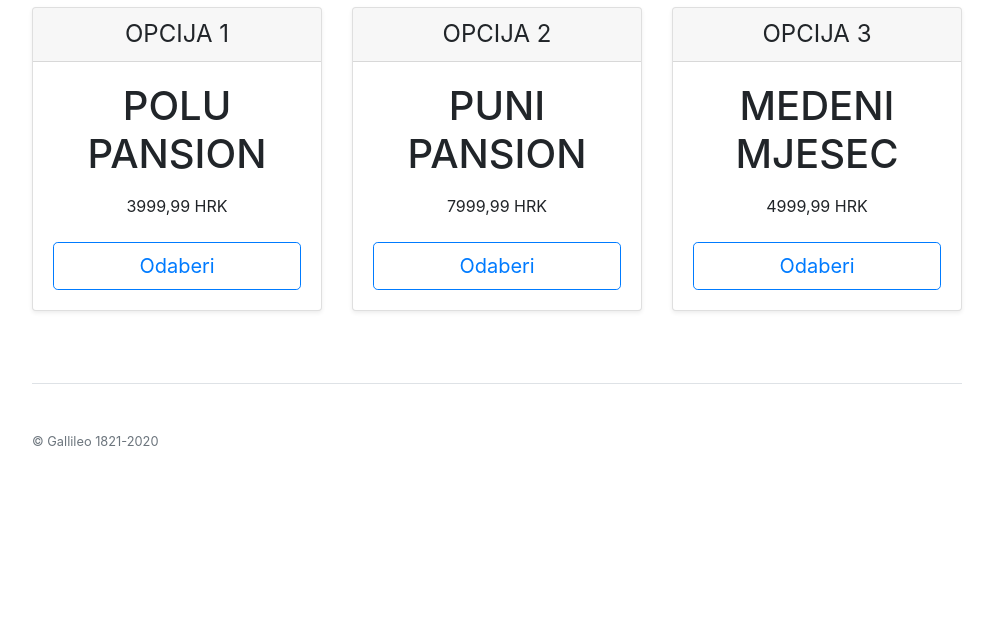
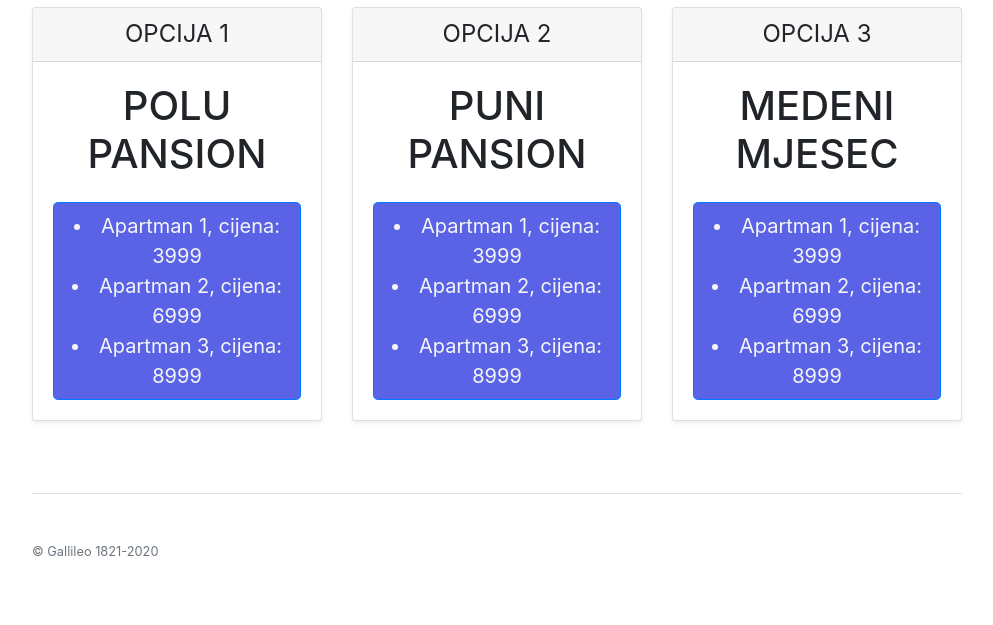
Before and after one commit to FilipBaric/pzw-pz2-FilipBaric, a Flask app: page /pricing.html in a window 1280 px wide. Shown: the part 275-900 px from the top of the page, without its empty margins (143-1136 px from the left). Before the commit the page ends 721 px from the top, so only its background shows below. Run offline with Flask 2, Linux system fonts and the light colour scheme; some libraries are stand-ins or nearby versions.

Commit message:
Zavrsena stranica

```diff
--- a/Projekt/app.py
+++ b/Projekt/app.py
@@ -3,6 +3,12 @@ from flask_bootstrap import Bootstrap
 from flask_wtf import FlaskForm
 from wtforms import StringField, PasswordField, SubmitField
 from wtforms.validators import DataRequired
+
+apartmani = [
+    {"id": 1, "naslov": "Apartman 1", "cijena": 3999},
+    {"id": 2, "naslov": "Apartman 2", "cijena": 6999},
+    {"id": 3, "naslov": "Apartman 3", "cijena": 8999}
+]
 
 app = Flask(__name__)
 Bootstrap = Bootstrap(app)
@@ -38,14 +44,12 @@ def galerija():
 
 @app.route("/pricing.html")
 def pricing():
-    return render_template("pricing.html")
+    return render_template("pricing.html", apartmani = apartmani)
 
 @app.route("/checkout.html/<id>")
 def checkout(id):
-
-
-
-    return render_template("checkout.html", id = id)
+    apartman = [a for a in apartmani if a["id"] == int(id) ][0]
+    return render_template("checkout.html", apartman = apartman)
 
 @app.route("/zahvala.html")
 def zahvala():
--- a/Projekt/templates/pricing.html
+++ b/Projekt/templates/pricing.html
@@ -81,9 +81,12 @@
       <div class="card-body">
         <h1 class="card-title pricing-card-title">POLU PANSION<small class="text-muted"></small></h1>
         <ul class="list-unstyled mt-3 mb-4">
-          <li>3999,99 HRK</li>
         </ul>
-        <button type="button" class="btn btn-lg btn-block btn-outline-primary"><a href="checkout.html/0">Odaberi</a></button>
+        <button type="button" class="btn btn-lg btn-block btn-outline-primary" style="background-color: rgb(90, 99, 230);"><div>
+          {% for a in apartmani %}
+            <li style="color: whitesmoke;"><a href="{{url_for('checkout', id = a.id)}}" style="color: whitesmoke;">{{ a.naslov }}</a>, cijena: {{a.cijena}}</li>
+          {% endfor %}
+        </div></button>
       </div>
     </div>
     <div class="card mb-4 shadow-sm">
@@ -93,9 +96,12 @@
       <div class="card-body">
         <h1 class="card-title pricing-card-title">PUNI PANSION<small class="text-muted"></small></h1>
         <ul class="list-unstyled mt-3 mb-4">
-          <li>7999,99 HRK</li>
         </ul>
-        <button type="button" class="btn btn-lg btn-block btn-outline-primary"><a href="checkout.html/1">Odaberi</a></button>
+        <button type="button" class="btn btn-lg btn-block btn-outline-primary" style="background-color: rgb(90, 99, 230);"><div>
+          {% for a in apartmani %}
+            <li style="color: whitesmoke;"><a href="{{url_for('checkout', id = a.id)}}" style="color: whitesmoke;">{{ a.naslov }}</a>, cijena: {{a.cijena}}</li>
+          {% endfor %}
+        </div></button>
       </div>
     </div>
     <div class="card mb-4 shadow-sm">
@@ -105,9 +111,12 @@
       <div class="card-body">
         <h1 class="card-title pricing-card-title">MEDENI MJESEC<small class="text-muted"></small></h1>
         <ul class="list-unstyled mt-3 mb-4">
-          <li>4999,99 HRK</li>
         </ul>
-        <button type="button" class="btn btn-lg btn-block btn-outline-primary"><a href="checkout.html/2">Odaberi</a></button>
+        <button type="button" class="btn btn-lg btn-block btn-outline-primary" style="background-color: rgb(90, 99, 230);"><div>
+          {% for a in apartmani %}
+            <li style="color: whitesmoke;"><a href="{{url_for('checkout', id = a.id)}}" style="color: whitesmoke;">{{ a.naslov }}</a>, cijena: {{a.cijena}}</li>
+          {% endfor %}
+        </div></button>
       </div>
     </div>
   </div>
```
Also changed, not shown: Projekt/templates/checkout.html (+2 -59 lines).
